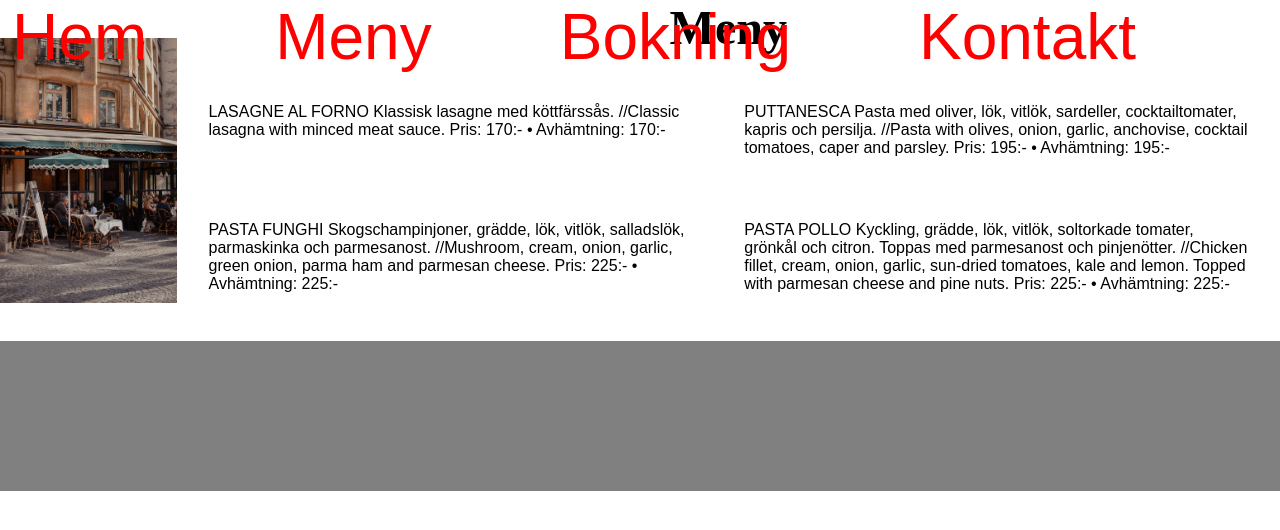
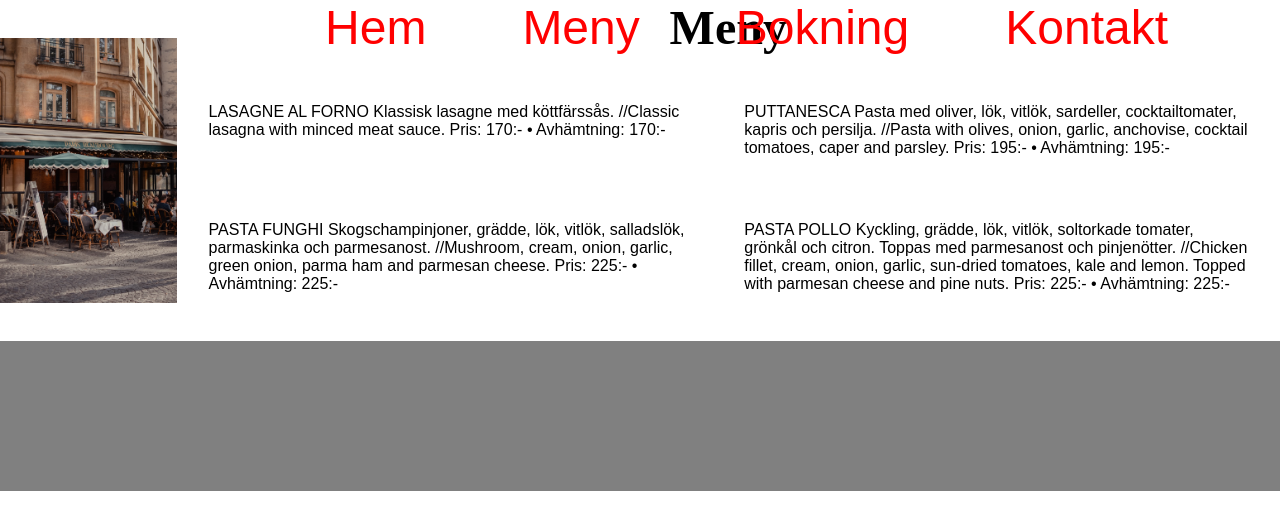
Before and after one commit to MarcusRei/Le-Restaurante, a React (Vite) app in the folder fed22s-therestaurant/: page /menu in a window 1280 px wide. Shown: the top 530 px of the page. Built offline with nearby package versions, Linux system fonts and the light colour scheme; a web font is replaced by a local one.

Commit message:
feat add home to router

```diff
--- a/fed22s-therestaurant/src/components/Navigation.tsx
+++ b/fed22s-therestaurant/src/components/Navigation.tsx
@@ -27,7 +27,7 @@ export const Navigation = () => {
   }, []);
 
   const links = [
-    { label: "Hem", url: "/home" },
+    { label: "Hem", url: "/" },
     { label: "Meny", url: "/menu" },
     { label: "Bokning", url: "/booking" },
     { label: "Kontakt", url: "/contact" },
--- a/fed22s-therestaurant/src/components/styled/StyledAnchor.tsx
+++ b/fed22s-therestaurant/src/components/styled/StyledAnchor.tsx
@@ -10,7 +10,7 @@ export const StyledAnchor = styled.a`
   }
 
   @media (min-width: 844px) {
-    font-size: 4em;
+    font-size: 3em;
     padding-right: 2em;
     //gap: 3em;
     color: red;
```
